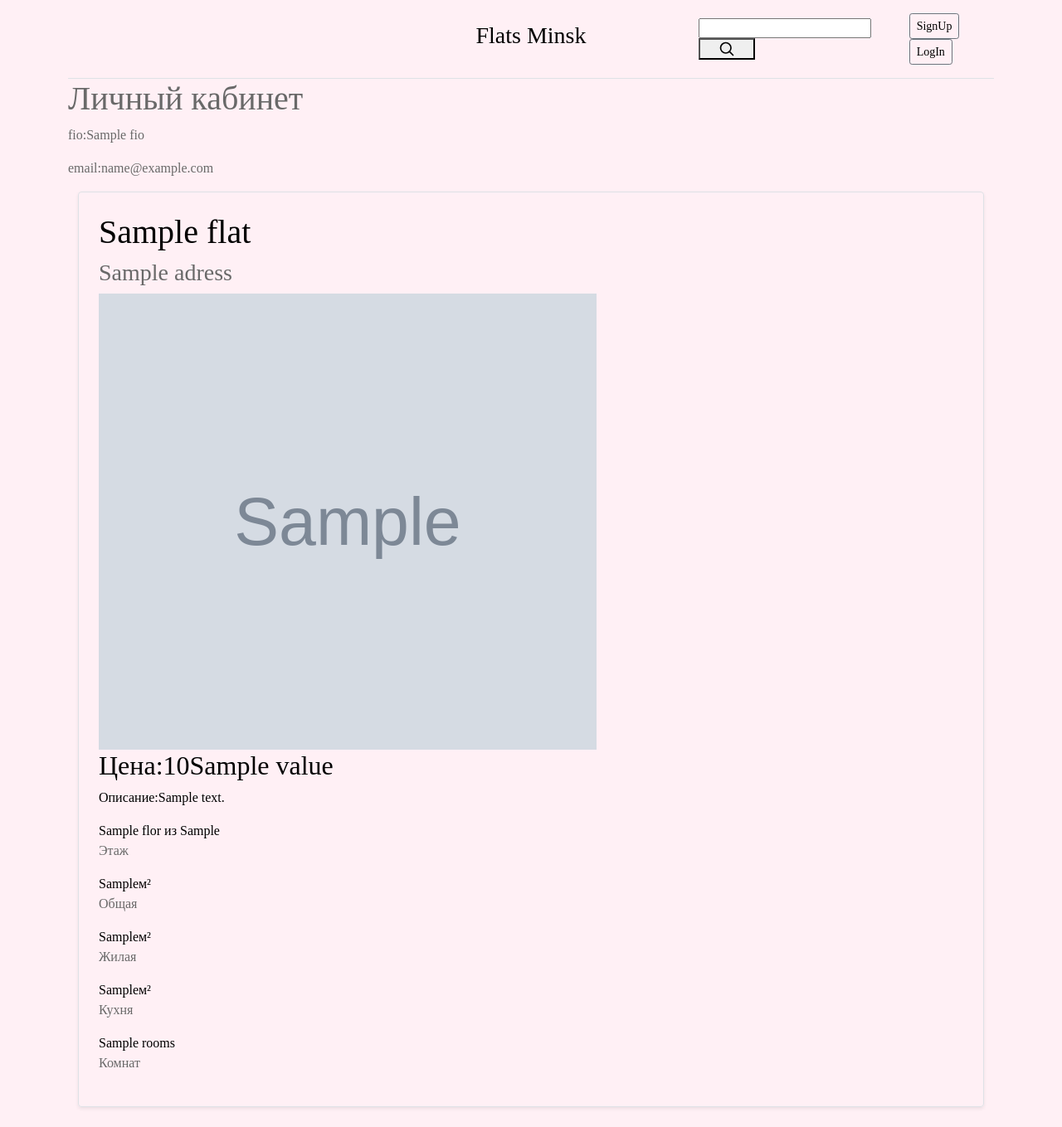
After one commit to mariya044/flats, a Django app: template users/templates/account.html in a window 1280 px wide. The commit adds this page. Shown: the whole page at 83% size. Run offline with Django 3.2, Linux system fonts and the light colour scheme; the template is opened without the code that fills it: most values are stand-ins (such as "Sample title", 1, 10 or a date in 2020); grey boxes marked "Sample" are stand-in pictures.

Commit message:
third git remote prune origin

```diff
--- a/flat/templates/base.html
+++ b/flat/templates/base.html
@@ -15,7 +15,7 @@
           {% endif %}
          <link rel="shortcut icon" href="#" />
           {% if request.user.is_authenticated %}
-            <h3>Пользователь:{{request.user}}</h3>
+            <h3>Пользователь:<a href="{% url "account" %}" style="color:black">{{request.user}}</a></h3>
           {% endif %}
       </div>
       <div class="col-4 text-center">
--- a/flat/views.py
+++ b/flat/views.py
@@ -60,7 +60,7 @@ def edit_post(request,post_id):
 
 class PostDeleteView(DeleteView):
     model=Post
-    success_url = "/posts/<int:post_id>/"
+    success_url = "posts"
     template_name="delete_post.html"
 
 
--- /dev/null
+++ b/users/templates/account.html
@@ -0,0 +1,37 @@
+{% extends "base.html" %}
+
+
+{% block content %}
+    <div class="container">
+{% for post in posts %}
+        <h1>Личный кабинет</h1>
+        <p>fio:{{post.fio}}</p>
+        <p>email:{{post.email}}</p>
+        {%for flat in flats %}
+        <div class="container">
+<div  class="row g-0 border rounded overflow-hidden flex-md-row mb-4 shadow-sm h-md-250 position-relative">
+        <div class="col p-4 d-flex flex-column position-static">
+            <h1 style="color: black">{{flat.title}}</h1>
+            <h3>{{flat.adress}}</h3>
+            <img src="{{flat.image.url}}" width="600px"  height="550" align="left" >
+            <h2 style="color: black"> Цена:{{flat.price}}{{flat.value}}</h2>
+            <p style="color: black" >Описание:{{flat.text}}</p>
+            <div class="flex flex-wrap md:justify-start -mt-6 md:mb-0 order-2 mb-6">
+                <div class="last:mr-0 pt-6 mr-10"><div class="text-h3 font-raleway font-bold flex items-center" style="color: black">{{flat.all_square}}м²</div>
+                    <p class="mt-0.5 md:mt-1 text-basic">Общая</p></div>
+                <div class="last:mr-0 pt-6 mr-10"><div class="text-h3 font-raleway font-bold flex items-center" style="color: black">{{flat.living_square}}м²</div>
+                    <p class="mt-0.5 md:mt-1 text-basic">Жилая</p></div>
+                    <div class="last:mr-0 pt-6 mr-10"><div class="text-h3 font-raleway font-bold flex items-center" style="color: black">{{flat.kitchen_square}}м²</div>
+                        <p class="mt-0.5 md:mt-1 text-basic">Кухня</p>
+                    </div><div class="last:mr-0 pt-6 mr-10"><div class="text-h3 font-raleway font-bold flex items-center" style="color: black">{{flat.rooms}}</div>
+                       <p class="mt-0.5 md:mt-1 text-basic">Комнат</p></div>
+                    </div><div class="last:mr-0 pt-6 mr-10"><div class="text-h3 font-raleway font-bold flex items-center" style="color: black">{{flat.flor}} из {{flat.all_floars}}</div>
+                  <p class="mt-0.5 md:mt-1 text-basic">Этаж</p></div>
+
+        </div>
+        {% endfor %}
+
+        </form>
+    </div>
+{% endfor %}
+{% endblock %}
--- a/users/urls.py
+++ b/users/urls.py
@@ -1,9 +1,10 @@
 from django.urls import path, include
-
+from . import views
 from users.views import SignUpView,LoginView
 
 urlpatterns = [
 path('login/', LoginView.as_view(), name='login'),
     path('signup/', SignUpView.as_view(), name='signup'),
+    path('account/', views.account ,name='account'),
 
 ]
```
